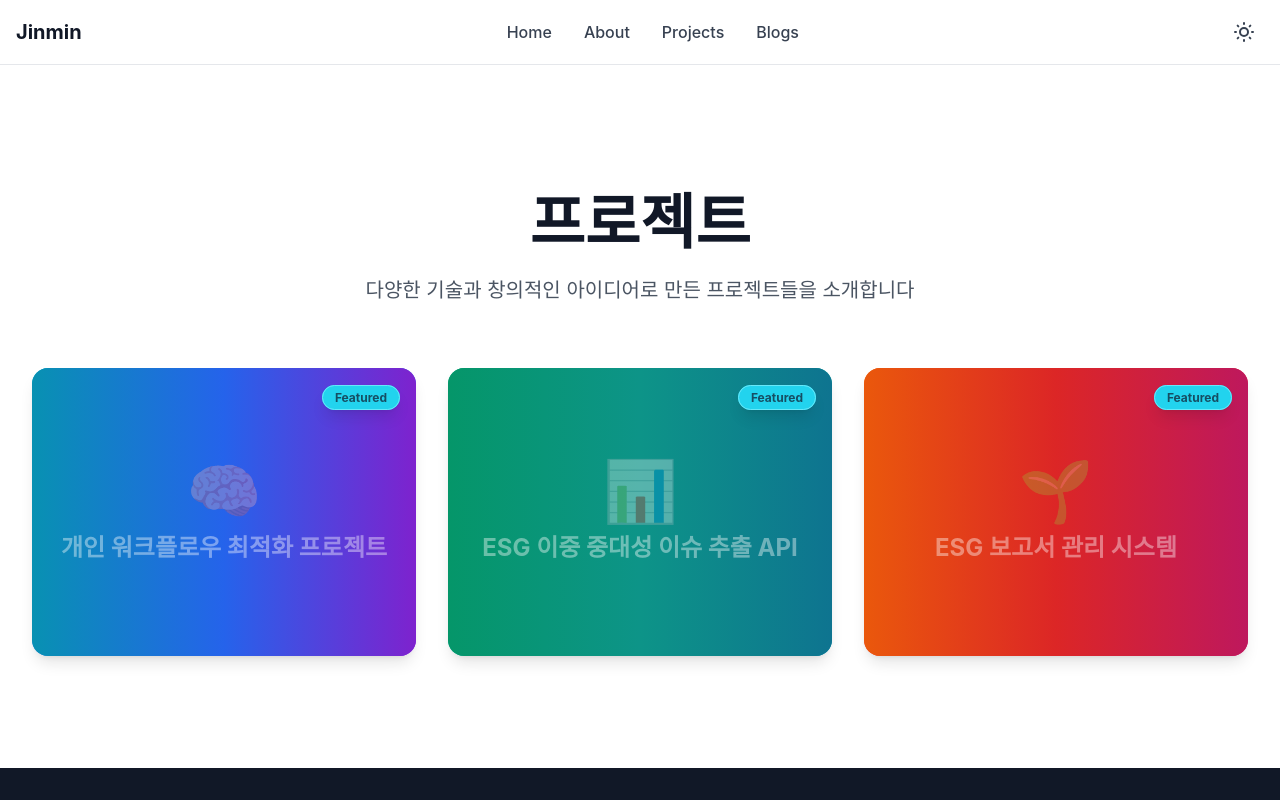
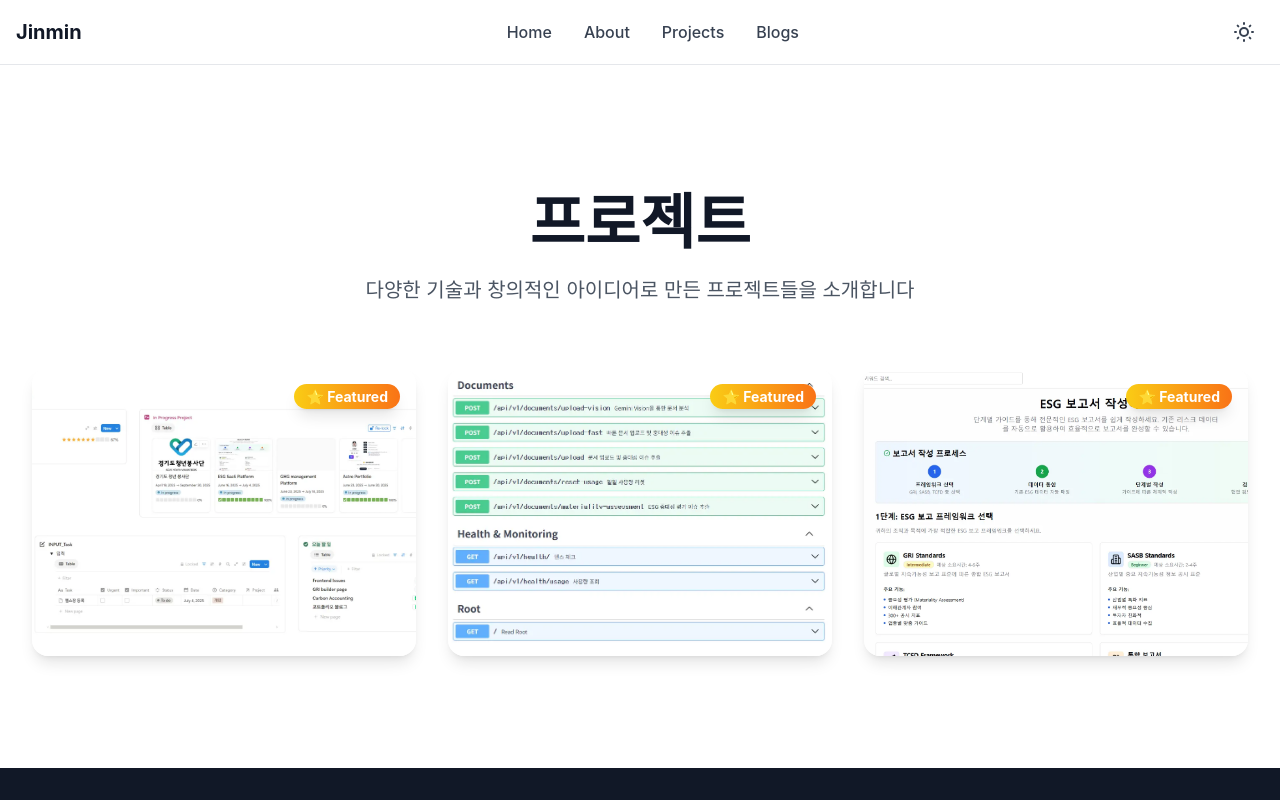
Before and after one commit to jinmini/jm-portfolio-astro, an Astro site: page /project in a window 1280 px wide. Shown: the top 800 px of the page. Built offline with nearby package versions, Linux system fonts and the light colour scheme; Astro itself is replaced by a stand-in of ours; some packages are replaced by stand-ins of ours; a web font is replaced by a local one.

Commit message:
refactor: move ProjectCard import and simplify theme usage in project page

```diff
--- a/src/pages/project.astro
+++ b/src/pages/project.astro
@@ -3,29 +3,10 @@ import { Responsive } from '../components/common';
 import Section from '../components/common/Section.astro';
 import Layout from '../layouts/MainGridLayout.astro';
 import { getCollection } from 'astro:content';
-import ProjectCard from '../components/project/ProjectCard.astro';
+import ProjectCard from '../components/common/ProjectCard.astro';
 import ProjectModal from '../components/project/ProjectModal.astro';
 
 const projects = await getCollection('project');
-
-// 각 프로젝트별 색상 테마
-const themes = [
-  {
-    gradient: "from-cyan-500 via-blue-500 to-purple-600",
-    bgGradient: "from-cyan-600 via-blue-600 to-purple-700",
-    emoji: "🧠"
-  },
-  {
-    gradient: "from-emerald-500 via-teal-500 to-cyan-600",
-    bgGradient: "from-emerald-600 via-teal-600 to-cyan-700",
-    emoji: "📊"
-  },
-  {
-    gradient: "from-orange-500 via-red-500 to-pink-600",
-    bgGradient: "from-orange-600 via-red-600 to-pink-700",
-    emoji: "🌱"
-  }
-];
 ---
 
 <Layout title="프로젝트 - 포트폴리오" hasHeaderBackground={true}>
@@ -44,7 +25,7 @@ const themes = [
         <!-- 프로젝트 갤러리 (3열 그리드) -->
         <div class="grid grid-cols-1 md:grid-cols-2 lg:grid-cols-3 gap-8">
           {projects.map((project, index) => (
-            <ProjectCard project={project} theme={themes[index % themes.length]} />
+            <ProjectCard project={project} variant="normal" index={index} />
           ))}
         </div>
       </div>
```
